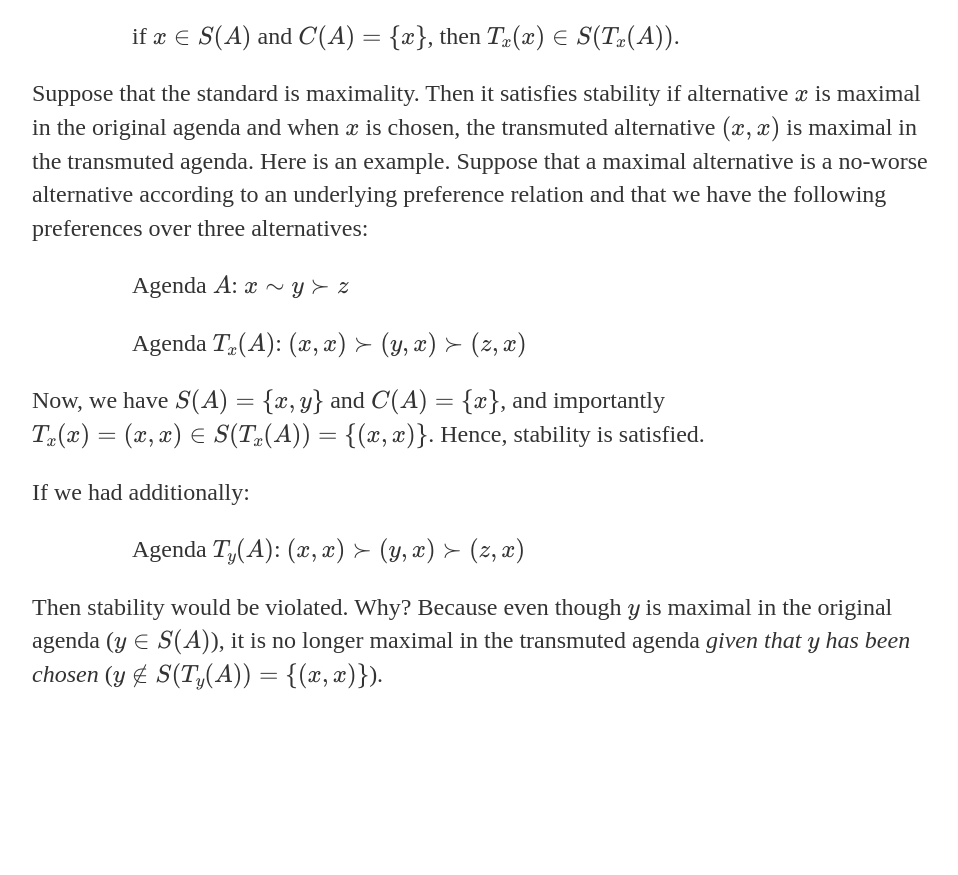
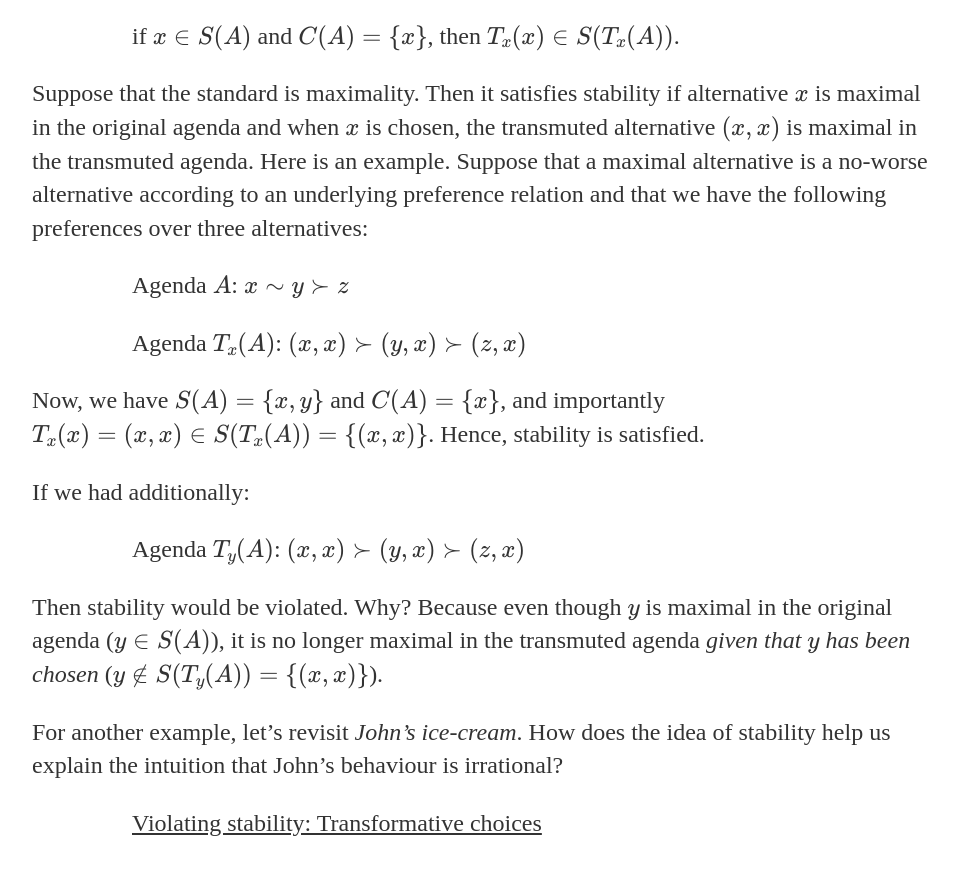
Before and after one commit to uzunovam/uzunovam, a Jekyll site: the page built from _posts/2020-04-28-anders-herlitz-on-unstable-choices.md, in a window 1280 px wide and 900 px high, scrolled down 3309 px. Shown: the top 875 px of the window, without its empty margins (160-1118 px from the left). Built offline with Jekyll 4.4.1, drawn with Linux system fonts in a browser that asks for light colours; before the commit the page ends 4061 px from its top, so only the background shows below that.

Commit message:
Update 2020-04-28-anders-herlitz-on-unstable-choices.md

```diff
--- a/_posts/2020-04-28-anders-herlitz-on-unstable-choices.md
+++ b/_posts/2020-04-28-anders-herlitz-on-unstable-choices.md
@@ -57,3 +57,8 @@ that the act of choosing a maximal alternative alone can revert whether this cho
 <p style="padding-left:100px;">Agenda \(T_{y}(A)\): \((x, x) \succ (y, x) \succ (z, x)\)</p>
 
 <p>Then stability would be violated. Why? Because even though \(y\) is maximal in the original agenda (\(y \in S(A)\)), it is no longer maximal in the transmuted agenda <cite>given that \(y\) has been chosen</cite> (\(y \notin S(T_{y}(A)) = \{(x, x)\}\)).</p>
+
+<p>For another example, let’s revisit <cite>John’s ice-cream</cite>. How does the idea of stability help us explain the intuition that John’s behaviour is irrational? </p>
+
+
+<p style="padding-left:100px;"><u>Violating stability: Transformative choices</u></p>
```
